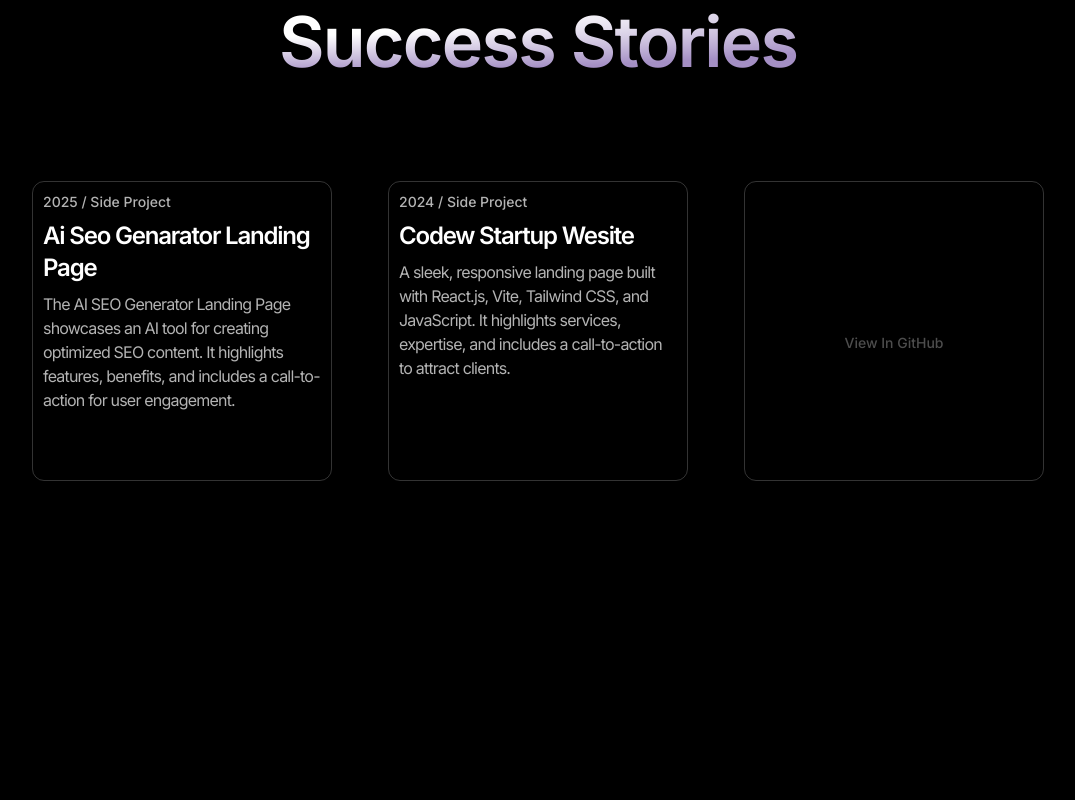
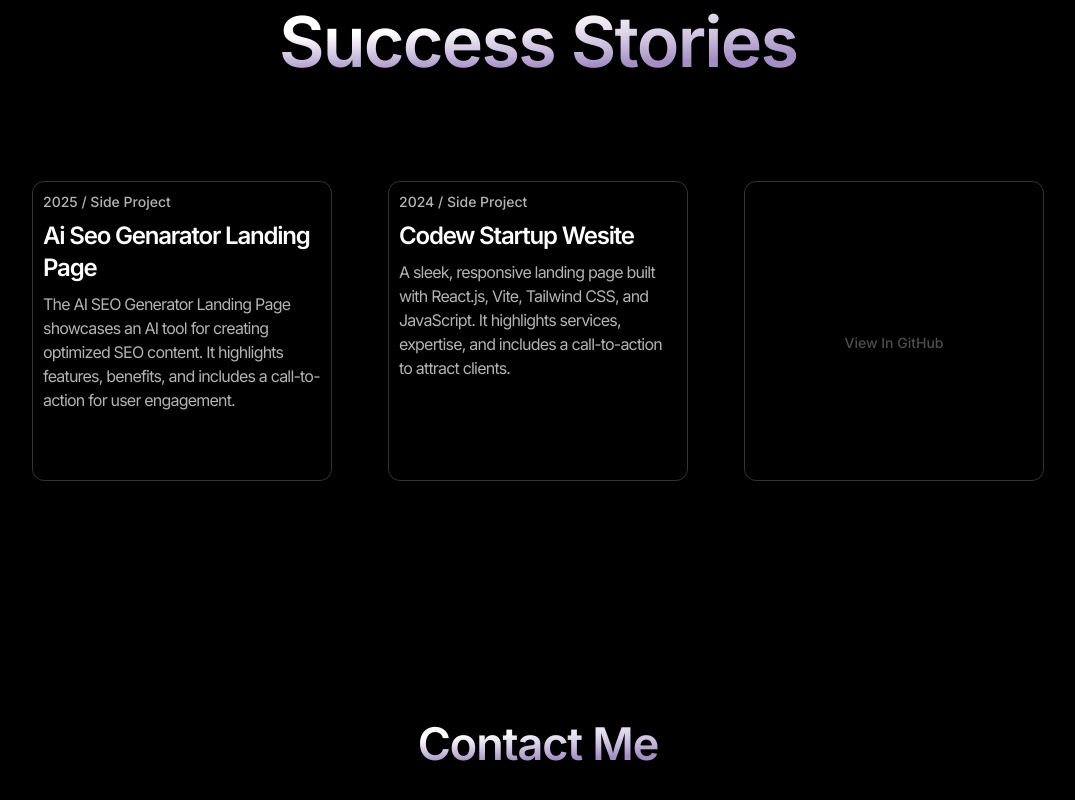
Before and after one commit to SaadAnna/Saad_Anna_Portfolio, a Next.js app: page / in a window 1280 px wide. Shown: the part 2312-3112 px from the top of the page, without its empty margins (102-1177 px from the left). Before the commit the page ends 2937 px from the top, so only its background shows below. Built offline with nearby package versions, Linux system fonts and the light colour scheme.

Commit message:
Start The Contact Section

```diff
--- a/src/app/page.tsx
+++ b/src/app/page.tsx
@@ -4,6 +4,7 @@ import { LogoMotion } from "@/sections/LogoMotion";
 import { Services } from "@/sections/Services";
 import { About } from "@/sections/About";
 import { Work } from "@/sections/Work";
+import { Contact } from "@/sections/Contact";
 export default function Home() {
   return (
     <>
@@ -13,6 +14,7 @@ export default function Home() {
     <Services />
     <About />
     <Work />
+    <Contact />
     </>
 
   );
--- /dev/null
+++ b/src/sections/Contact.jsx
@@ -0,0 +1,15 @@
+import React from "react";
+
+export const Contact = () => {
+  return (
+    <section className="py-24">
+      <div className="container">
+        <div className="flex justify-center text-4xl md:text-[45px] mx-auto md:leading-none max-w-2xl font-semibold tracking-tight bg-white bg-[radial-gradient(100%_100%_at_top_left,white,white,rgb(74,32,138,.5))] text-transparent bg-clip-text text-center">
+          Contact Me
+        </div>
+      </div>
+    </section>
+  );
+};
+
+export default Contact;
```
